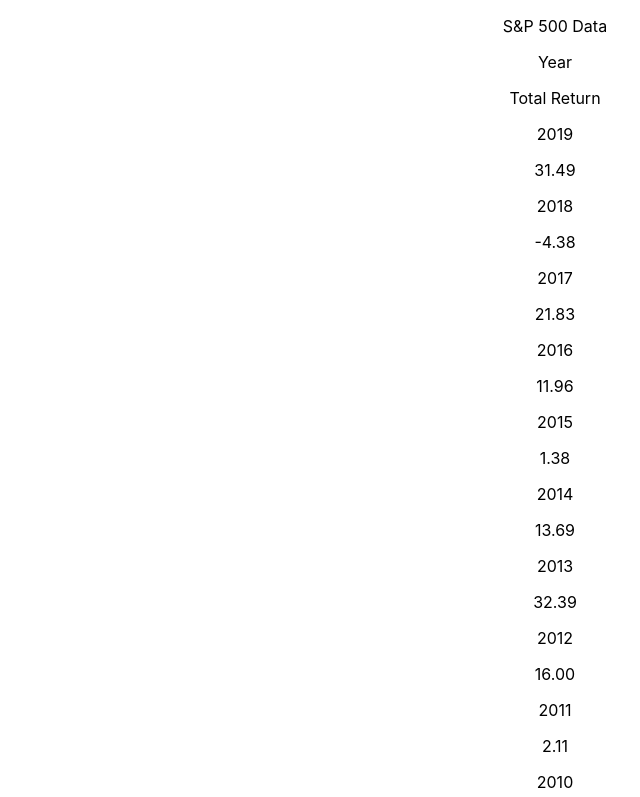
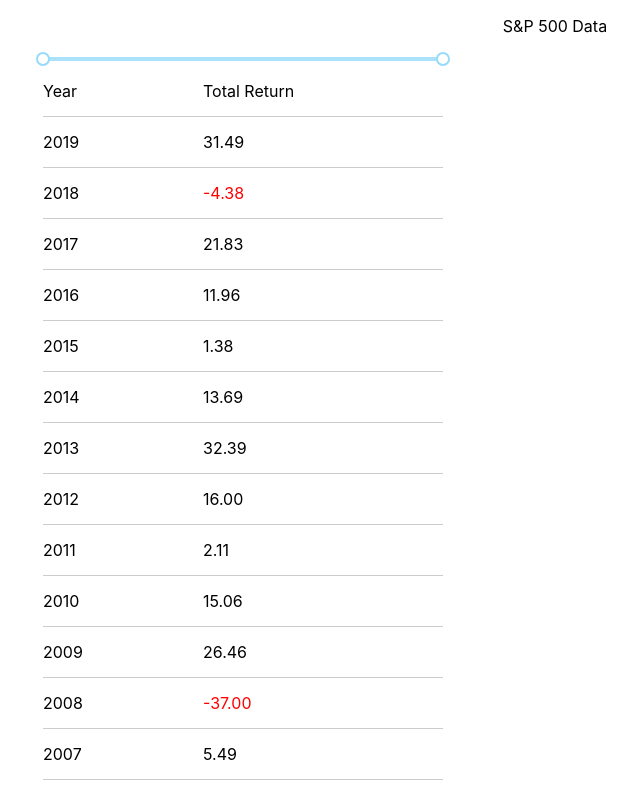
Before and after one commit to GreysonFlippo1/RetireUp_Coding_Test, a React (Create React App) app: page / in a window 1280 px wide. Shown: the top 797 px of the page, without its empty margins (85-725 px from the left). Built offline with nearby package versions, Linux system fonts and the light colour scheme.

Commit message:
added functional slider to change info on the chart depending on the year range selected on the slider

```diff
--- a/package.json
+++ b/package.json
@@ -8,6 +8,8 @@
     "@testing-library/user-event": "^7.2.1",
     "connected-react-router": "^6.6.1",
     "history": "^4.10.1",
+    "rc-slider": "^9.1.0",
+    "rc-tooltip": "^4.0.0-alpha.3",
     "react": "^16.12.0",
     "react-dom": "^16.12.0",
     "react-redux": "^7.1.3",
--- a/src/components/chartItem.js
+++ b/src/components/chartItem.js
@@ -5,7 +5,12 @@ export default function ChartItem(props){
     return(
         <div className="table">
             <p>{props.year}</p>
-            <p>{props.totalReturn}</p>
+            {
+                (props.totalReturn < 0) ?
+                <p className="redNumber">{props.totalReturn}</p>
+                :
+                <p>{props.totalReturn}</p>
+            }
         </div>
     )
 }
--- a/src/components/main.js
+++ b/src/components/main.js
@@ -2,6 +2,32 @@ import React, { useEffect } from 'react';
 import { useSelector, useDispatch} from 'react-redux';
 import { getSp500DataThunk } from './store/sp500data';
 import ChartItem from './chartItem';
+
+import 'rc-slider/assets/index.css';
+import 'rc-tooltip/assets/bootstrap.css';
+import Tooltip from 'rc-tooltip';
+import Slider from 'rc-slider';
+
+const createSliderWithTooltip = Slider.createSliderWithTooltip;
+const Range = createSliderWithTooltip(Slider.Range);
+const Handle = Slider.Handle;
+
+const handle = (props) => {
+    const { value, dragging, index, ...restProps } = props;
+    return (
+      <Tooltip
+        prefixCls="rc-slider-tooltip"
+        overlay={value}
+        visible={dragging}
+        placement="top"
+        key={index}
+      >
+        <Handle value={value} {...restProps} />
+      </Tooltip>
+    );
+  };
+
+const wrapperStyle = { width: 400 };
 
 export default function Main(){
     const sp500data = useSelector(state => state.sp500data);
@@ -13,6 +39,11 @@ export default function Main(){
     return(
         <div className="home_page">
             <p>S&amp;P 500 Data</p>
+            <div style={wrapperStyle}>
+                <Range className="yearSelector" min={1926} max={2019} defaultValue={[1926, 2019]} handle={handle} onAfterChange={(value) => {
+                    dispatch(getSp500DataThunk(value[0],value[1]));
+                }} />
+            </div>
             {
                 (sp500data && sp500data.length > 0)?
                 <>
--- a/src/index.css
+++ b/src/index.css
@@ -12,5 +12,28 @@ code {
     monospace;
 }
 
+.home_page{
+  width:80vw;
+  padding-left: 10vw;
+  padding-right: 10vw;
+}
+
 .table{
+  width: 400px;
+  border-bottom:1px solid #cccccc;
+  display:flex;
+  justify-content: left;
 }
+
+.table p{
+  width:40%;
+  height:100%;
+  padding-top:15px;
+  padding-bottom:15px;
+  margin:0px;
+  text-align: left;
+}
+
+.redNumber{
+  color:red;
+}
```
Also changed, not shown: 1 other file (tests, documents, lock files or other folders).
